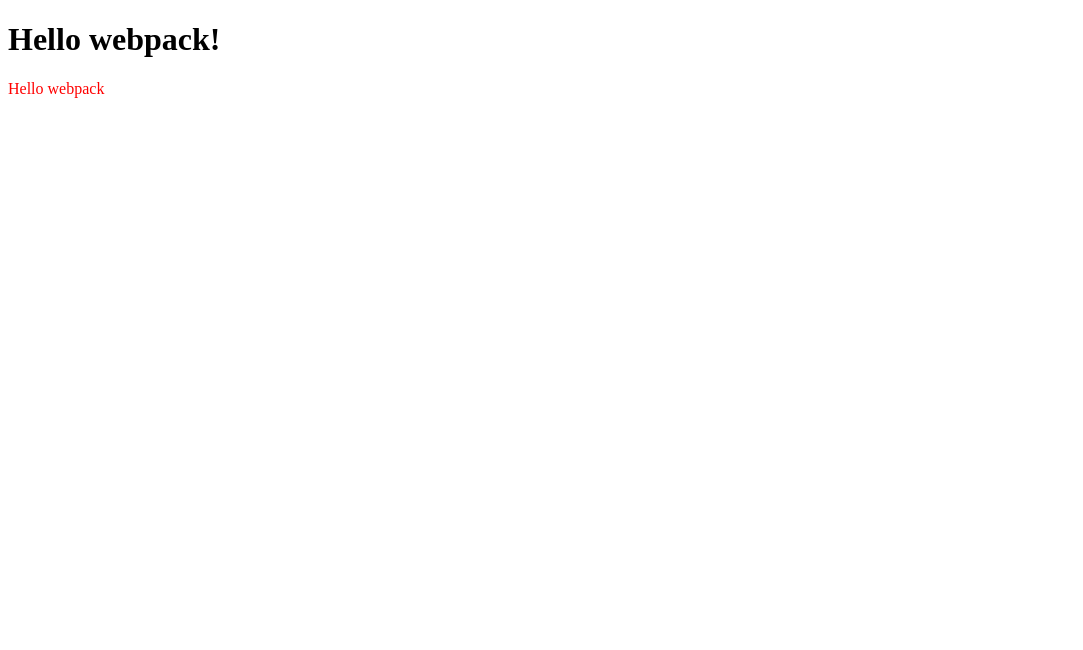
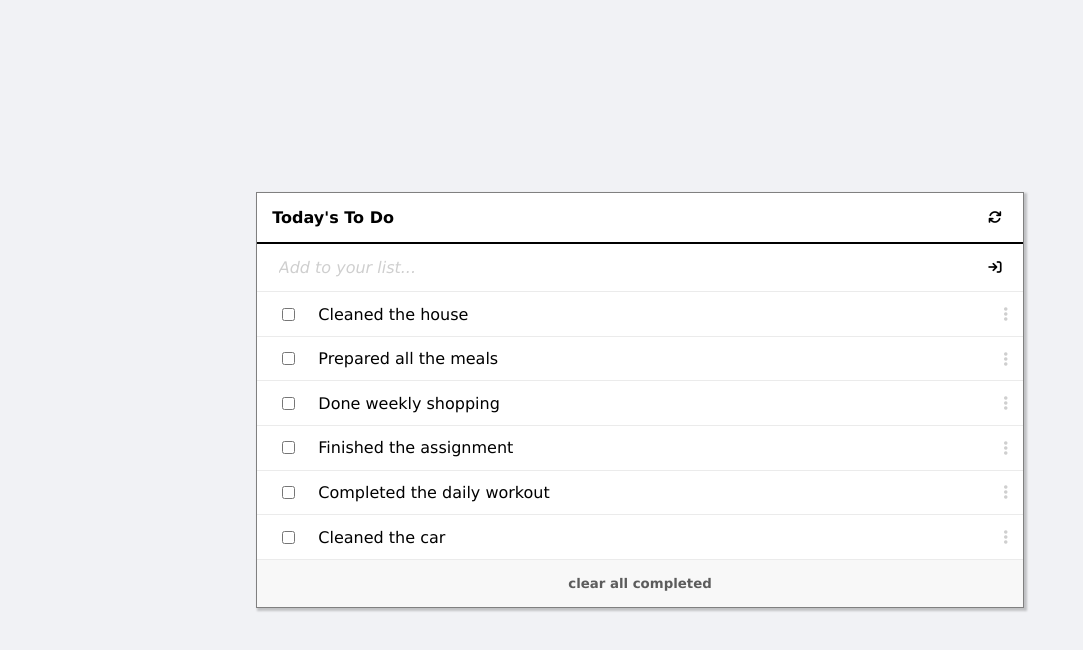
Before and after one commit to Recillah-Khamala/To-Do-List, a website built with webpack: page src/index.html in a window 1280 px wide. Shown: the whole page, without its empty margins (0-1083 px from the left). Built offline with nearby package versions, Linux system fonts and the light colour scheme.

Commit message:
Add assignent files and code

```diff
--- a/src/index.html
+++ b/src/index.html
@@ -4,8 +4,22 @@
     <meta charset="UTF-8">
     <meta name="viewport" content="width=device-width, initial-scale=1.0">
     <title>To DO List</title>
+    <link rel="stylesheet" href="https://cdnjs.cloudflare.com/ajax/libs/font-awesome/6.1.1/css/all.min.css">
 </head>
 <body>
-    <h1>Hello webpack!</h1>
+   <div class="container">
+    <div class="top">
+        <h2>Today's To Do</h2>
+        <button type="button" class="btn refreshBtn"><i class="fa-solid fa-arrows-rotate"></i></button>
+    </div>
+    <form class="addChores">
+        <input class="add" type="text" placeholder="Add to your list...">
+        <button type="submit" class="btn addBtn"><i class="fa-solid fa-arrow-right-to-bracket"></i></button>
+    </form>
+    <div class="chores"></div>
+    <div class="clearAll">
+        <button type="button" class="btn clearBtn">clear all completed</button>
+    </div>
+   </div>
 </body>
 </html>
--- a/src/index.js
+++ b/src/index.js
@@ -1,18 +1,48 @@
-import _ from 'lodash';
 import './style.css';
-import printMe from './print.js';
 
-function component() {
-    const element = document.createElement('div');
-    const btn = document.createElement('button')
+const toDoTasks = [
+  {
+    description: 'Cleaned the house',
+    completed: true,
+    index: 1,
+  },
+  {
+    description: 'Prepared all the meals',
+    completed: true,
+    index: 2,
+  },
+  {
+    description: 'Done weekly shopping',
+    completed: true,
+    index: 1,
+  },
+  {
+    description: 'Finished the assignment',
+    completed: true,
+    index: 1,
+  },
+  {
+    description: 'Completed the daily workout',
+    completed: false,
+    index: 1,
+  },
+  {
+    description: 'Cleaned the car',
+    completed: false,
+    index: 1,
+  },
+];
 
-    element.innerHTML = _.join(['Hello', 'webpack'], ' ');
-    element.classList.add('hello');
-
-    btn.innerHTML = 'click me and check the console';
-    btn.onclick = printMe
-
-    return element;
-}
-
-  document.body.appendChild(component());
+toDoTasks.forEach((element) => {
+  const wholeList = document.querySelector('.chores');
+  const choreList = document.createElement('div');
+  choreList.classList.add('choreDetails');
+  choreList.innerHTML = `<div class="oneChore">
+    <input type="checkbox">
+    <h2>${element.description}</h2>
+   </div>
+   <div class="icon">
+   <i class="fa-solid fa-ellipsis-vertical"></i>
+   </div>`;
+  wholeList.appendChild(choreList);
+});
--- a/src/print.js
+++ /dev/null
@@ -1,3 +0,0 @@
-export default function printMe() {
-  console.log('I get called from print.js!');
-}
--- a/src/style.css
+++ b/src/style.css
@@ -1,4 +1,125 @@
+* {
+  margin: 0;
+  box-sizing: border-box;
+  font-family: 'Lucida Grande', Verdana, Arial, Tahoma, sans-serif;
+}
 
-.hello {
-  color: red;
+body {
+  display: flex;
+  flex-direction: column;
+  min-height: 100vh;
+  background-color: #f1f2f5;
 }
+
+.container {
+  display: flex;
+  background-color: #fff;
+  justify-content: center;
+  align-items: center;
+  flex-direction: column;
+  border: 1px solid gray;
+  width: 60%;
+  margin: auto;
+  box-shadow: 2px 2px 2px 1px rgba(0, 0, 0, 0.2);
+}
+
+.top {
+  display: flex;
+  justify-content: space-between;
+  align-items: center;
+  width: 100%;
+  padding: 2%;
+  border-bottom: 2px solid;
+}
+
+input,
+button {
+  border: none;
+  outline: none;
+  background: none;
+}
+
+.chores {
+  width: 100%;
+}
+
+.choreDetails {
+  display: flex;
+  justify-content: space-between;
+  padding: 0.3% 2%;
+  border-bottom: 1px solid rgba(0, 0, 0, 0.08);
+  font-weight: 300;
+  font-size: 1rem;
+}
+
+.oneChore {
+  display: flex;
+  flex-direction: row;
+  justify-content: space-between;
+  align-items: center;
+  gap: 8px;
+  padding: 10px;
+}
+
+.top h2 {
+  font-size: 1rem;
+}
+
+.oneChore h2 {
+  padding: 0 15px;
+  font-size: 1rem;
+  font-weight: 300;
+}
+
+.addChores {
+  display: flex;
+  flex-direction: row;
+  justify-content: space-between;
+  width: 100%;
+  padding: 1% 2%;
+  border-bottom: 1px solid rgba(0, 0, 0, 0.08);
+}
+
+.add {
+  font-style: italic;
+  font-size: 1rem;
+}
+
+.icon {
+  display: flex;
+  align-items: center;
+}
+
+.icon i {
+  color: #cfcfcf;
+  cursor: cell;
+}
+
+.clearAll {
+  padding: 2%;
+  display: flex;
+  justify-content: center;
+  background-color: #f8f8f8;
+  width: 100%;
+}
+
+.addChores input {
+  border: none;
+  padding: 0.4rem;
+}
+
+.addChores input::placeholder {
+  font-style: italic;
+  color: #cfcfcf;
+}
+
+.btn {
+  cursor: pointer;
+  background: none;
+  border: none;
+}
+
+.clearBtn {
+  color: #5c5c5c;
+  font-weight: 700;
+}
--- a/webpack.config.js
+++ b/webpack.config.js
@@ -5,7 +5,6 @@ module.exports = {
   mode: 'development',
   entry: {
     index: './src/index.js',
-      print: './src/print.js',
   },
   devtool: 'inline-source-map',
   devServer: {
```
Also changed, not shown: dist/index.bundle.js, dist/index.bundle.js.LICENSE.txt (deleted), dist/index.html, dist/print.bundle.js (deleted), dist/runtime.bundle.js (added). Lines whose indentation alone changed are shown as unchanged.
